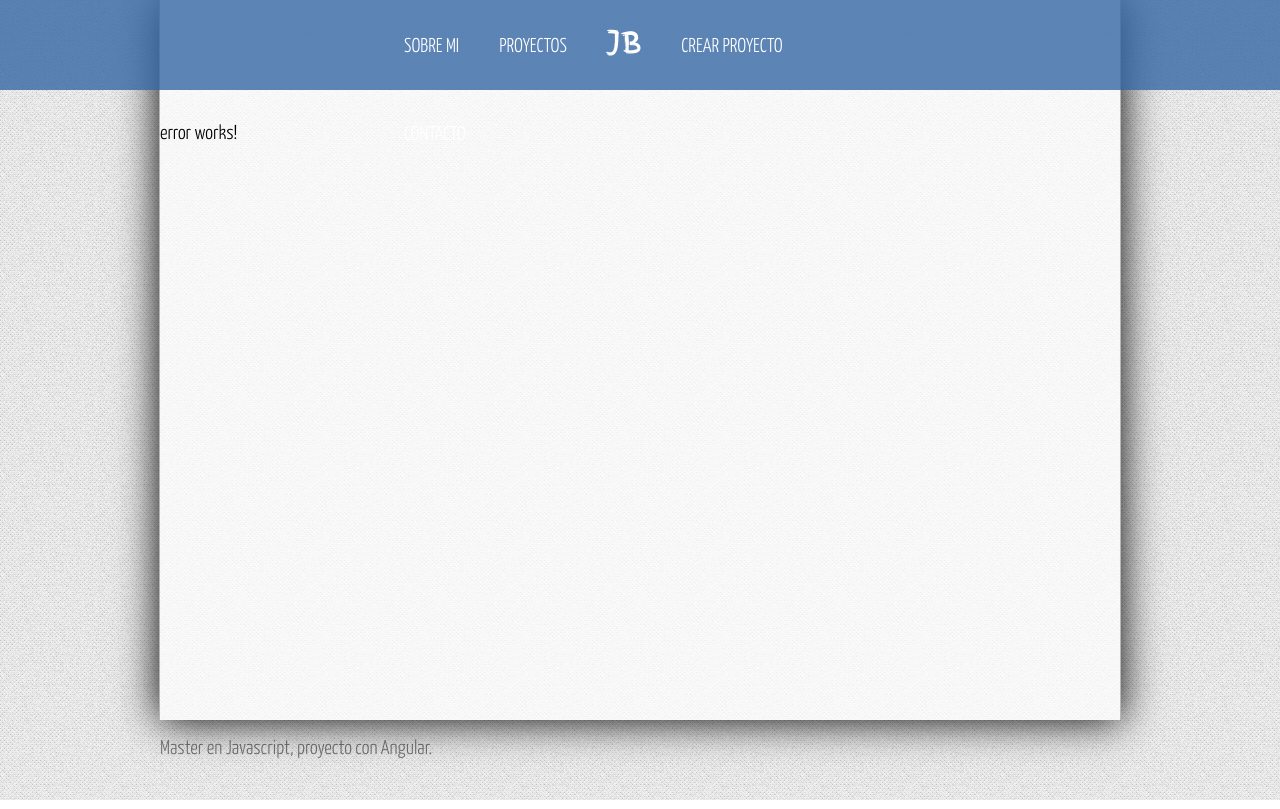
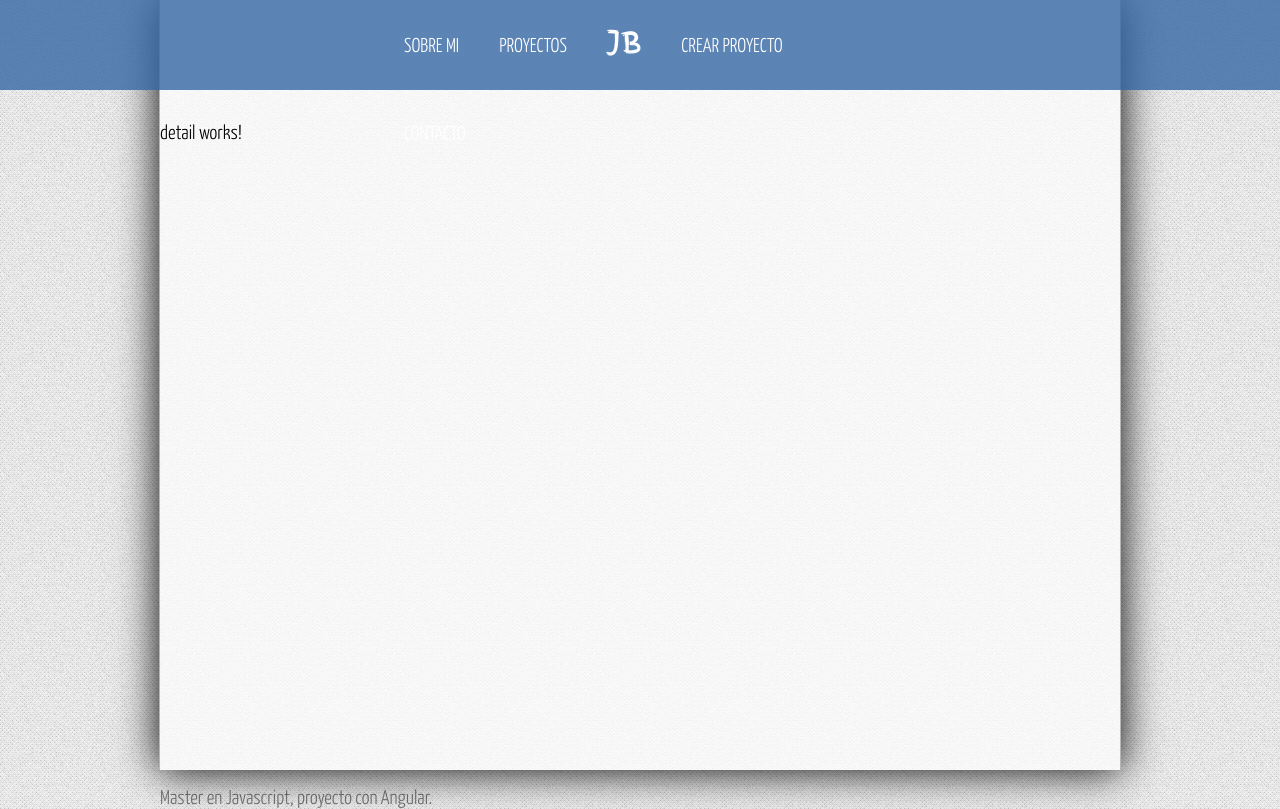
Before and after one commit to jaumebf/PortafolioAngular, an Angular app: page /proyecto/1 in a window 1280 px wide. Built offline with nearby package versions, Linux system fonts and the light colour scheme.

Commit message:
mostrar proyectos  y poner su enlaze

```diff
--- a/src/app/app.module.ts
+++ b/src/app/app.module.ts
@@ -11,6 +11,7 @@ import { CreateComponent } from './components/create/create.component';
 import { ContactComponent } from './components/contact/contact.component';
 import { ErrorComponent } from './components/error/error.component';
 import { from } from 'rxjs';
+import { DetailComponent } from './components/detail/detail.component';
 
 @NgModule({
   declarations: [
@@ -19,7 +20,8 @@ import { from } from 'rxjs';
     ProjectsComponent,
     CreateComponent,
     ContactComponent,
-    ErrorComponent
+    ErrorComponent,
+    DetailComponent
   ],
   imports: [
     BrowserModule,
--- a/src/app/app.routing.ts
+++ b/src/app/app.routing.ts
@@ -7,6 +7,8 @@ import { ProjectsComponent } from './components/projects/projects.component';
 import { CreateComponent } from './components/create/create.component';
 import { ContactComponent } from './components/contact/contact.component';
 import { ErrorComponent } from './components/error/error.component';
+import { DetailComponent } from './components/detail/detail.component';
+
 
 
 const appRoutes: Routes = [
@@ -15,6 +17,7 @@ const appRoutes: Routes = [
     {path: 'proyectos', component: ProjectsComponent},
     {path: 'crear-proyecto', component: CreateComponent},
     {path: 'contacto', component: ContactComponent},
+    {path: 'proyecto/:id', component: DetailComponent},
     {path: '**', component: ErrorComponent},
 ];
 
--- /dev/null
+++ b/src/app/components/detail/detail.component.html
@@ -0,0 +1,3 @@
+<p>
+  detail works!
+</p>
--- /dev/null
+++ b/src/app/components/detail/detail.component.ts
@@ -0,0 +1,15 @@
+import { Component, OnInit } from '@angular/core';
+
+@Component({
+  selector: 'app-detail',
+  templateUrl: './detail.component.html',
+  styleUrls: ['./detail.component.css']
+})
+export class DetailComponent implements OnInit {
+
+  constructor() { }
+
+  ngOnInit() {
+  }
+
+}
--- a/src/app/components/projects/projects.component.html
+++ b/src/app/components/projects/projects.component.html
@@ -2,10 +2,14 @@
   <h1>Proyectos</h1>
   <br>
   <ul>
-    <li *ngFor="let project of projects">
-      <!-- <img src="{{url+}}" alt=""> -->
-      <h2>{{project.name}}</h2>
-      <p>{{project.category}}</p>
+    <li *ngFor="let project of projects" class="project">
+        <a [routerLink]="['/proyecto/', project._id]">
+        <div class="image">
+          <img src="{{url+'get-image/'+project.image}}" *ngIf="project.image">
+        </div>
+        <h2>{{project.name}}</h2>
+        <p>{{project.category}}</p>
+      </a>
     </li>
   </ul>
 </div>
--- a/src/assets/css/styles.css
+++ b/src/assets/css/styles.css
@@ -89,7 +89,7 @@ header a:hover,
 /*Contenedor principal*/
 
 #content{
-	min-height: 600px;
+	min-height: 650px;
 	height: auto;
 	width: 75%;
 	margin: 0px auto;
```
Also changed, not shown: src/app/components/detail/detail.component.css (added), 1 other file (tests, documents, lock files or other folders).
